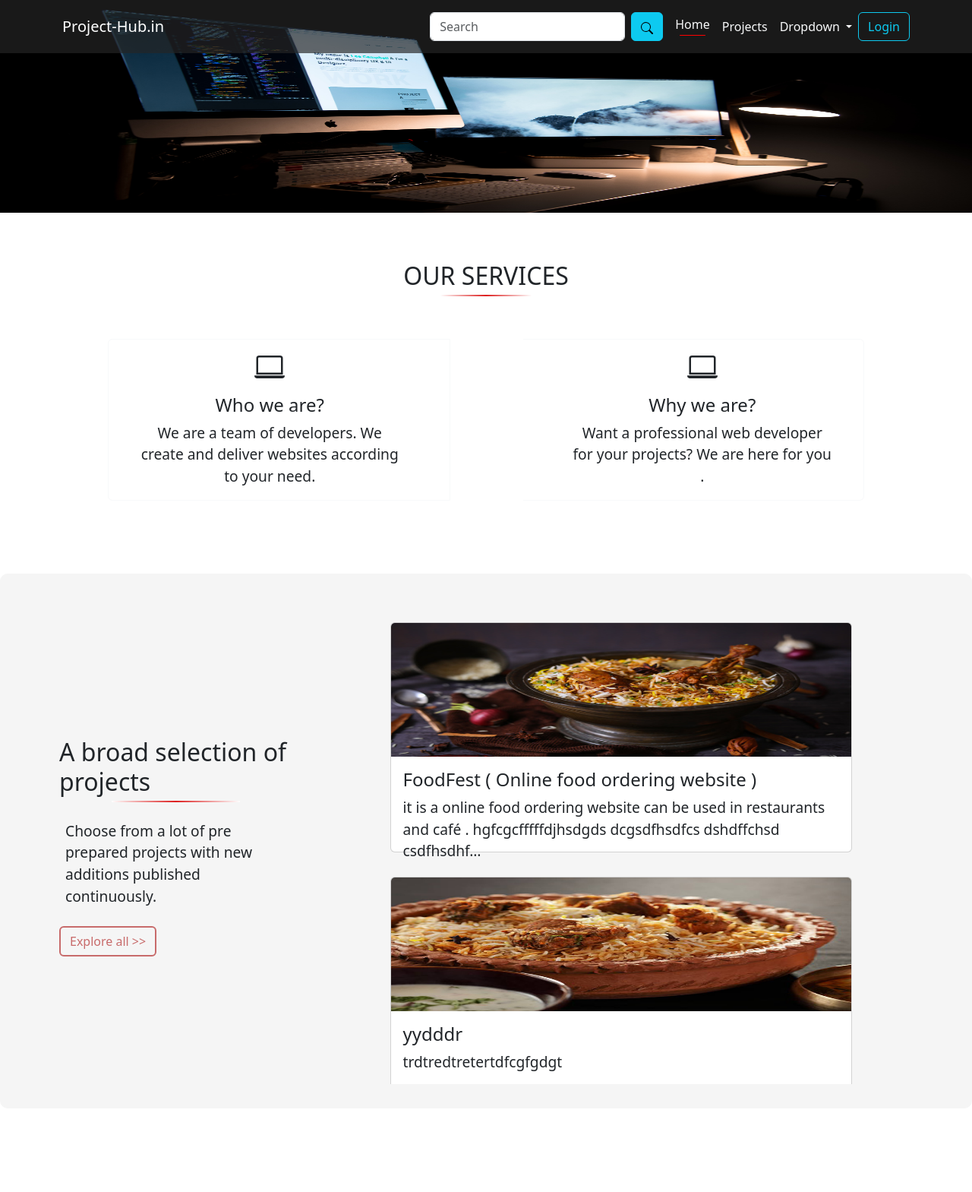
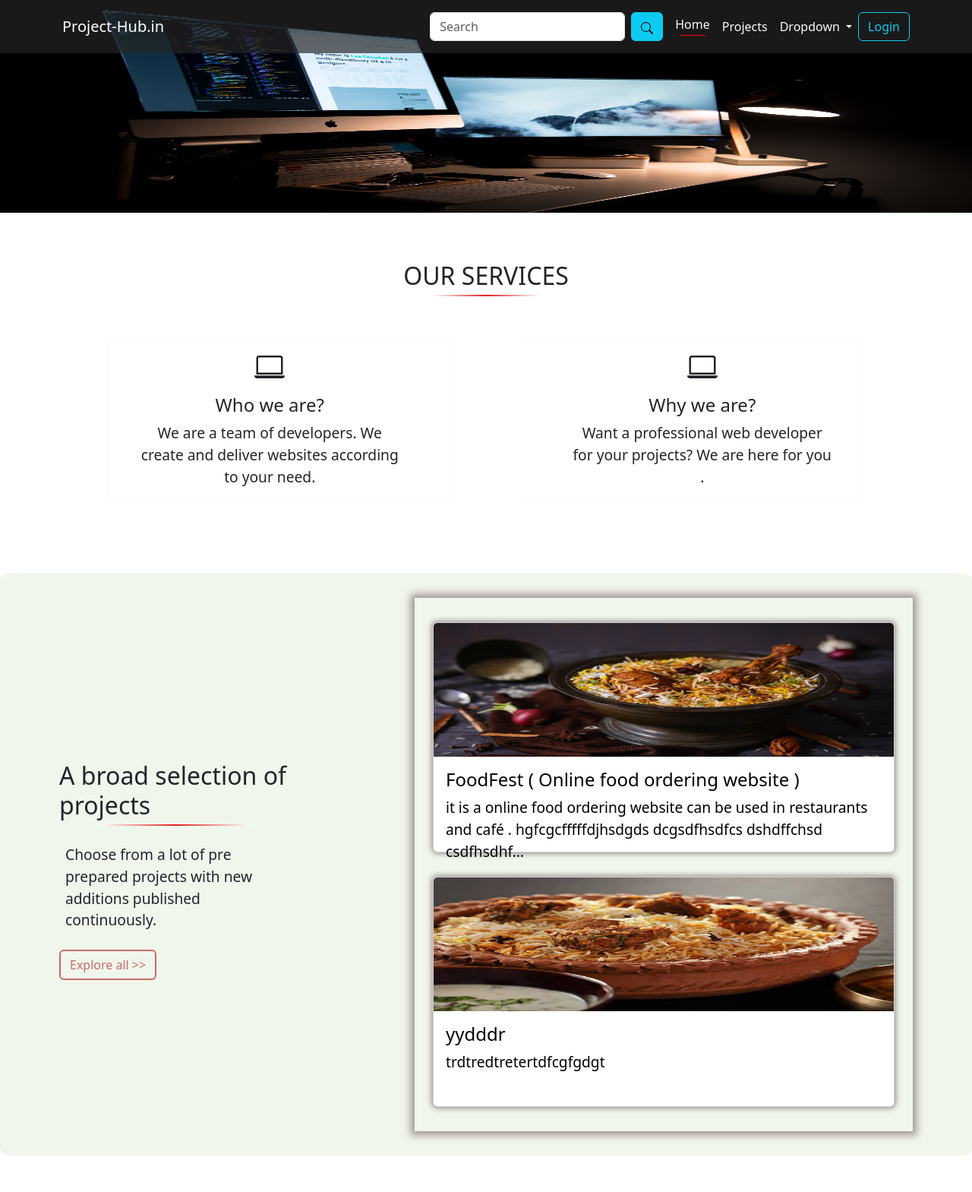
Before and after one commit to itz-A53-K/projectHub, a Django app: page / in a window 1280 px wide. Shown: the whole page at 76% size. Before the commit the page ends 1427 px from the top, so only its background shows below. Run offline with Django 4.2, Linux system fonts and the light colour scheme; data comes from the database, SQL or seed files in the repository.

Commit message:
minor changes in design

```diff
--- a/static/user/css/style.css
+++ b/static/user/css/style.css
@@ -6,8 +6,8 @@
 }
 .afterLine::after {
   content: " ";
-  width: 55%;
-  height: 1.5px;
+  width: 65%;
+  height: 1.9px;
   margin-top: 6px;
   border-radius: 20px;
   color: red;
--- a/templates/user/index.html
+++ b/templates/user/index.html
@@ -82,7 +82,7 @@
     </div>
   </div>
 </div>
-<div class="container-fluid my-5" style="background: #f5f5f5;; border-radius: 10px; ">
+<div class="container-fluid my-5" style="background: #f0f6eb; border-radius: 10px; ">
   <div class="container-lg my-5 d-flex align-items-center justify-content-between p-2" style="">
     <div style="width:24vw" class="me-5" >
       <h2 class="afterLine my-4" >A broad selection of projects</h2>
@@ -90,24 +90,26 @@
       <a href="/projects/" class="btn btnDesign1 my-2">Explore all >></a>
     </div>
 
-    <div class="container my-4 p-3 d-flex flex-column align-items-center " style="height:40rem; width: fit-content; overflow-y:scroll;">
+
+    <div class=" my-4 px-4 py-3 d-flex flex-column align-items-center justify-content-center " style="height:fit-content; width: fit-content; box-shadow: 0px 0px 10px 5px rgb(158, 146, 146); ">
 
       {% for i in topProjs %}
-      <a href="/projects/{{i.proj_id}}" style="text-decoration:none; color:black">
-        <div class="card my-3" style="width: 38rem;">
+      <div class="card my-3" style="width: 38rem; box-shadow: 0px 0px 7px 2px rgb(158, 146, 146);">
+        <a href="/projects/{{i.proj_id}}" style="text-decoration:none; color:black;  ">
           <img src="/media/{{i.default_image}}" class="card-img-top" alt="..." style="height:22vh">
           <div class="card-body">
             <h5 class="card-title">{{i.title}} {% if i.short_Desc %}<span> ( {{i.short_Desc}} )</span>{% endif %}</h5>
             <p class="card-text" style="height:7vh">{{i.full_Desc| truncatechars:130}}</p>
 
           </div>
-        </div>
-      </a>
+        </a>
+      </div>
 
       {% endfor %}
 
     </div>
 
+
   </div>
 </div>
 
--- a/user/views.py
+++ b/user/views.py
@@ -7,7 +7,7 @@ from user.models import Project
 
 def home(request):
 
-    topProjs= Project.objects.all()[:4]
+    topProjs= Project.objects.all()[:2]
     params={'topProjs':topProjs}
     return render(request, 'user/index.html', params)
 
```
